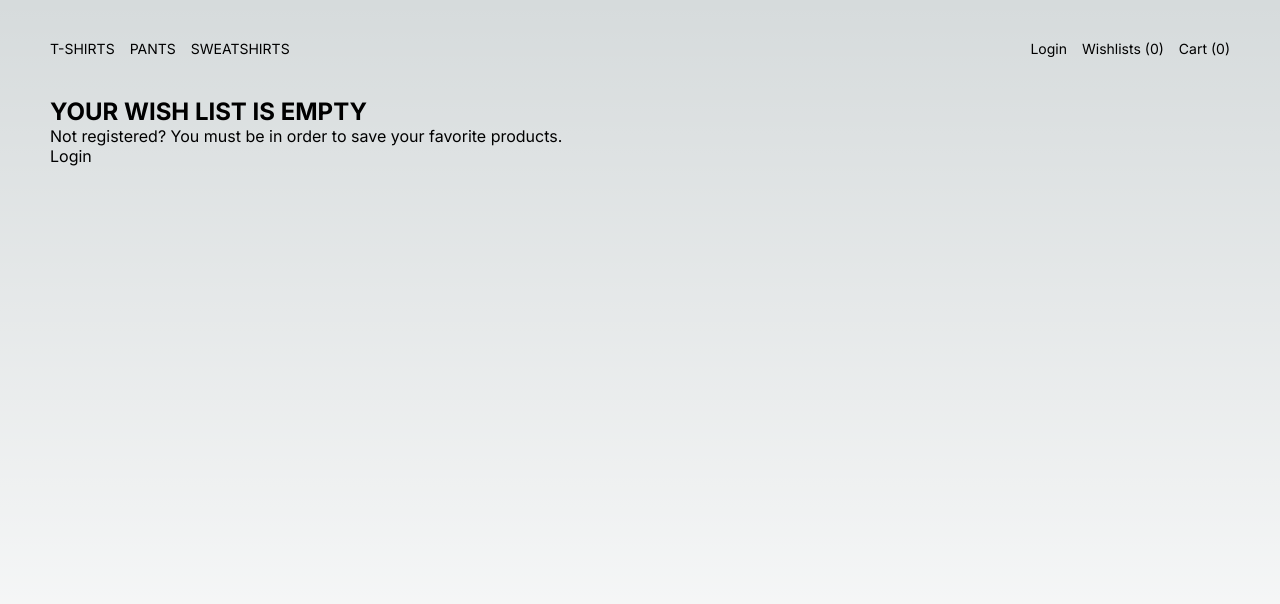
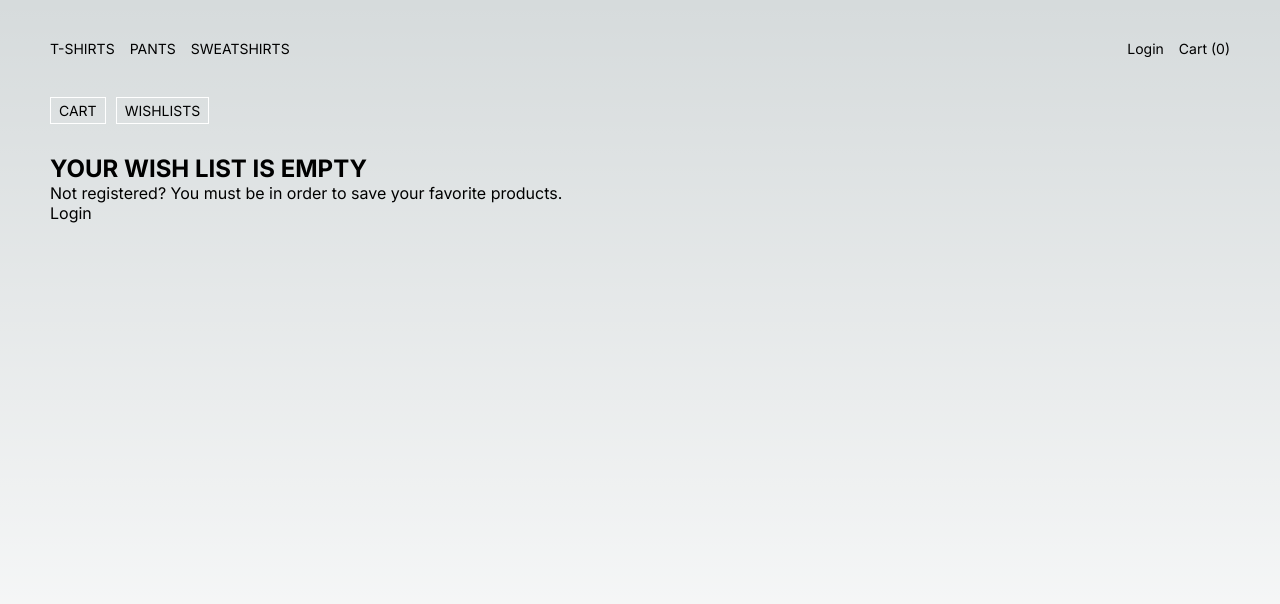
Before and after one commit to Jupiter-roll/ecommerce-template, a Next.js app: page /wishlists in a window 1280 px wide. Shown: the top 604 px of the page. Built offline with nearby package versions, Linux system fonts and the light colour scheme; no server answers.

Commit message:
new layout file for cart

```diff
--- a/next.config.js
+++ b/next.config.js
@@ -1,4 +1,9 @@
 /** @type {import('next').NextConfig} */
-const nextConfig = {}
+const nextConfig = {
+    images: {
+        loader: 'cloudinary',
+        path: 'https://res.cloudinary.com/dckjqf2cq/image/upload/',
+    },
+}
 
 module.exports = nextConfig
--- /dev/null
+++ b/src/app/(carts)/layout.tsx
@@ -0,0 +1,22 @@
+import Link from "next/link";
+import '@/styles/profile.css';
+
+export default function RootLayout({
+    children,
+}: {
+    children: React.ReactNode
+}) {
+    return (
+        <section>
+            <div className="user-links">
+                <Link href="/cart">
+                    CART
+                </Link>
+                <Link href="/wishlists">
+                    WISHLISTS
+                </Link>
+            </div>
+            {children}
+        </section>
+    )
+}
--- a/src/app/(user)/layout.jsx
+++ b/src/app/(user)/layout.tsx
@@ -1,7 +1,11 @@
 import Link from "next/link";
 import '@/styles/profile.css';
 
-export default function RootLayout({ children }) {
+export default function RootLayout({
+    children,
+}: {
+    children: React.ReactNode
+}) {
     return (
         <section>
             <div className="user-links">
--- a/src/components/Navbar.jsx
+++ b/src/components/Navbar.jsx
@@ -60,7 +60,6 @@ export const Navbar = () => {
       ) : (
         <li><Link href="/login">Login</Link></li>
       )}
-      <li><Link href="/wishlists">Wishlists ({userCart?.favorites ? userCart.favorites.length : 0})</Link></li>
       <li><Link href="/cart">Cart ({totalQuantity})</Link></li>
     </ul>
   );
--- a/src/components/ProductImages.jsx
+++ b/src/components/ProductImages.jsx
@@ -7,7 +7,6 @@ import { Pagination, Scrollbar, Zoom } from 'swiper/modules'
 import { useClientMediaQuery } from '@/hooks/useClientMediaQuery'
 import { Loader } from '@/helpers/Loader'
 import { MdKeyboardArrowDown } from 'react-icons/md';
-import { MdKeyboardArrowUp } from 'react-icons/md';
 
 import 'swiper/css'
 import "swiper/css/zoom";
--- a/src/styles/form.css
+++ b/src/styles/form.css
@@ -1,6 +1,6 @@
 .login-register {
     width: 100%;
-    min-height: calc(100vh - 97px);
+    min-height: calc(100vh - 199px);
     display: flex;
     align-items: center;
     justify-content: center;
```
